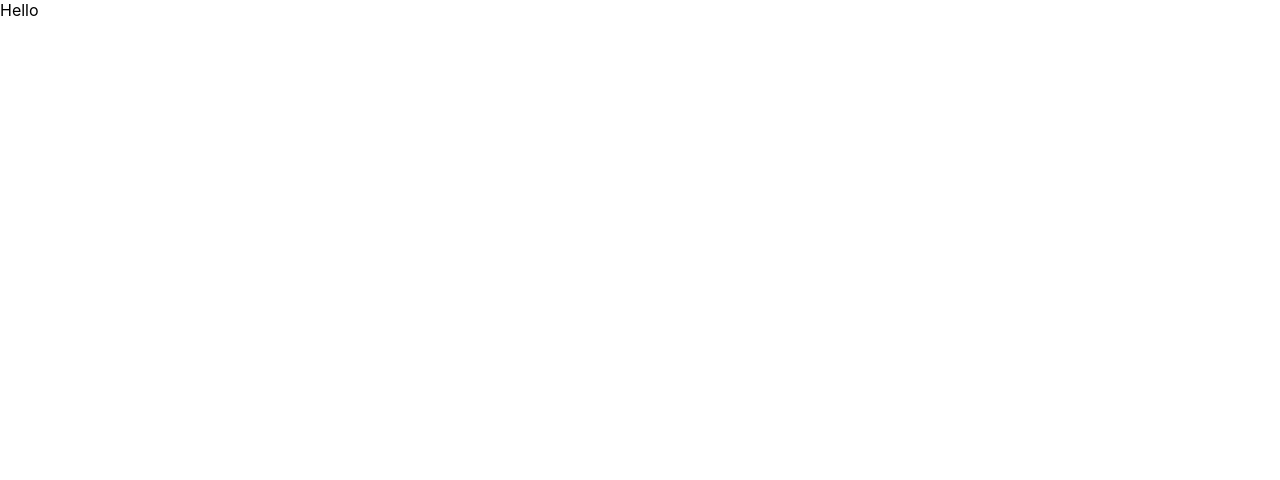
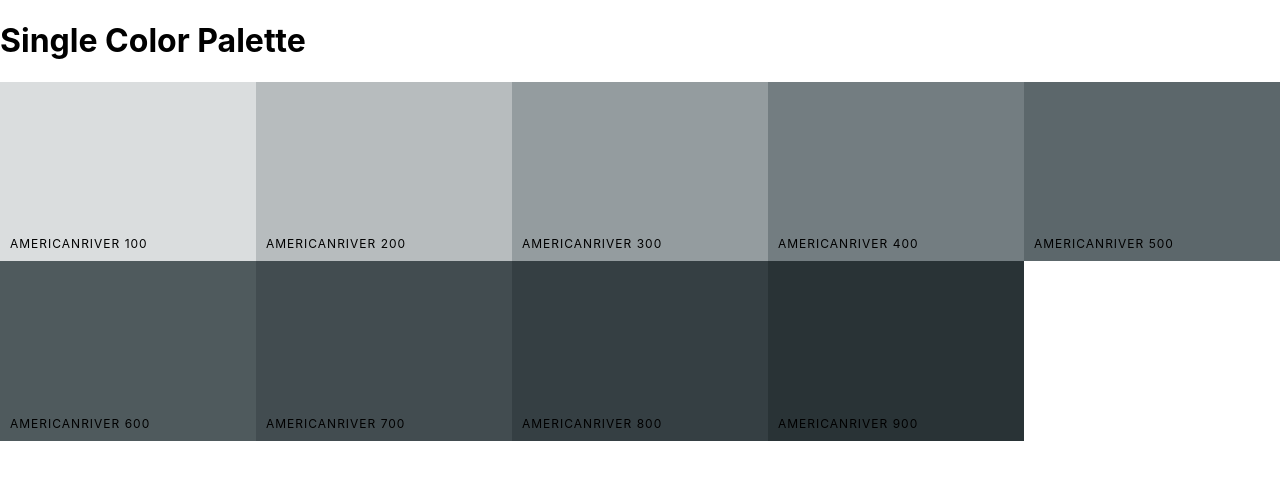
Before and after one commit to partyVic/colors-app, a React (Create React App) app: page /palette/flat-ui-colors-american/americanriver in a window 1280 px wide. Shown: the top 480 px of the page. Built offline with nearby package versions, Linux system fonts and the light colour scheme.

Commit message:
Display colors in SingleColorPalette

```diff
--- a/src/App.js
+++ b/src/App.js
@@ -7,9 +7,9 @@ import seedColors from "./seedColors";
 function App() {
   return (
     <Routes>
+      <Route path="/palette/:paletteId/:colorId" element={<SingleColorPalette />} />
       <Route path="/" element={<PaletteList palettes={seedColors} />} />
       <Route path="/palette/:id" element={<Palette />} />
-      <Route path="/palette/:paletteId/:colorId" element={<SingleColorPalette />} />
     </Routes>
   );
 }
--- a/src/ColorBox.js
+++ b/src/ColorBox.js
@@ -4,7 +4,7 @@ import { Link } from "react-router-dom"
 import "./ColorBox.css"
 
 function ColorBox(props) {
-    const { background, name, moreUrl } = props
+    const { background, name, moreUrl, showLink } = props
     const [copied, setCopied] = useState(false)
 
     //below way to use callback is highly NOT recommended, use useEffect instead
@@ -42,9 +42,13 @@ function ColorBox(props) {
                     </div>
                     <button className="copy-button">Copy</button>
                 </div>
-                <Link to={moreUrl} onClick={(e) => e.stopPropagation()}>
-                    <span className="see-more">More</span>
-                </Link>
+
+                {showLink &&
+                    <Link to={moreUrl} onClick={(e) => e.stopPropagation()}>
+                        <span className="see-more">More</span>
+                    </Link>
+                }
+
             </div>
         </CopyToClipboard>
     )
--- a/src/Palette.js
+++ b/src/Palette.js
@@ -13,7 +13,6 @@ function Palette(props) {
     const findPalette = (id) => {
         return seedColors.find(palette => (palette.id === id))
     }
-
     const palette = generatePalette(findPalette(params.id))
 
     const [level, setLevel] = useState(500)
@@ -26,6 +25,7 @@ function Palette(props) {
             name={color.name}
             key={color.id}
             moreUrl={`/palette/${id}/${color.id}`}
+            showLink={true}                             //show the MORE button and Link
         />
     ))
 
--- a/src/SingleColorPalette.js
+++ b/src/SingleColorPalette.js
@@ -1,8 +1,48 @@
 import React from 'react';
+import { useParams } from 'react-router';
+import { generatePalette } from './colorHelpers';
+import seedColors from './seedColors';
+import ColorBox from './ColorBox';
 
 function SingleColorPalette() {
+    const params = useParams()
+
+    // helper function to find the palette from seed function (seedColors)
+    const findPalette = (id) => {
+        return seedColors.find(palette => (palette.id === id))
+    }
+    const palette = generatePalette(findPalette(params.paletteId))
+
+    const gatherShades = (palette, colorToFilterBy) => {
+        let shades = []
+        let allColors = palette.colors
+
+        //loop over an object
+        for (let key in allColors) {
+            shades = shades.concat(
+                allColors[key].filter(color => color.id === colorToFilterBy)
+            )
+        }
+        //return all shades of given color (except level 50)
+        return shades.slice(1)
+    }
+
+    const shades = gatherShades(palette, params.colorId)
+
+    const colorBoxes = shades.map(color => (
+        <ColorBox
+            key={color.name}
+            name={color.name}
+            background={color.hex}
+            showLink={false}        //hide the MORE button and Link
+        />
+    ))
+
     return (
-        <div>Hello</div>
+        <div className="Palette">
+            <h1>Single Color Palette</h1>
+            <div className="Palette-colors">{colorBoxes}</div>
+        </div>
     )
 }
 
```
